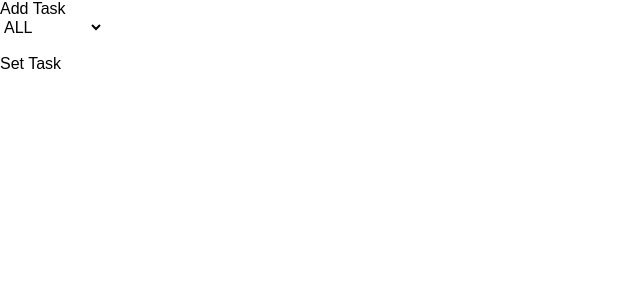
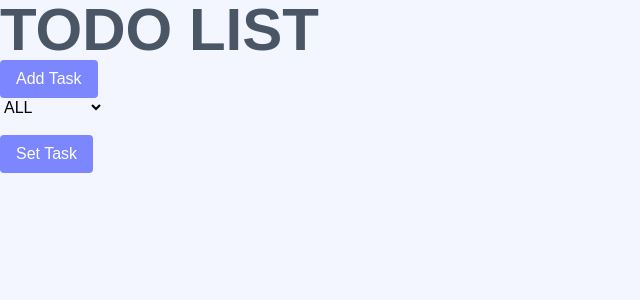
Before and after one commit to nkartikaxioned/React-Training-, a React (Vite) app in the folder react/: page / in a window 1280 px wide. Both pictures are taken after a click on the button "Add Task". Shown: the top 300 px of the page, without its empty margins (0-640 px from the left). Built offline with nearby package versions, Linux system fonts and the light colour scheme.

Commit message:
in progress

```diff
--- a/react/src/Todo-test/displayTodo.jsx
+++ b/react/src/Todo-test/displayTodo.jsx
@@ -9,10 +9,10 @@ export const DisplayTodo = ({todoArray}) => {
             <input type="checkbox" />
             <p>{todo}</p>
             <div>
-              <button>Delete</button>
+              <button className="btn">Delete</button>
             </div>
             <div>
-              <button>Edit</button>
+              <button className="btn">Edit</button>
             </div>
           </li>
         );
--- a/react/src/Todo-test/todoInput.jsx
+++ b/react/src/Todo-test/todoInput.jsx
@@ -26,7 +26,7 @@ export const TodoInput = ({todoValue, setTodoValue, todoArray, setTodoArray}) =>
         autoComplete="off"/>
       </div>
       <div>
-        <button type="submit">Set Task</button>
+        <button className="btn" type="submit">Set Task</button>
       </div>
     </form>
   )
--- a/react/src/Todo-test/todoMain.jsx
+++ b/react/src/Todo-test/todoMain.jsx
@@ -18,9 +18,10 @@ const [isVisible, setIsVisible] = useState(false);
 localStorage.setItem(listKey, JSON.stringify(todoArray));
   return (
     <div>
+      <h1>TODO LIST</h1>
       <div>
         <div>
-          <button onClick={() => {setIsVisible(!isVisible)}}>Add Task</button>
+          <button className="btn" onClick={() => {setIsVisible(!isVisible)}}>Add Task</button>
         </div>
         <select name="" id="">
           <option value="all" defaultChecked>ALL</option>
--- a/react/src/index.css
+++ b/react/src/index.css
@@ -100,3 +100,8 @@ li {
   display: inline-block;
   list-style-type: none;
 }
+
+h1 { @apply text-6xl font-bold text-gray-600 }
+section { @apply bg-indigo-100/40 h-screen}
+.btn { @apply px-4 py-2.5 rounded-sm bg-indigo-400 text-white duration-300 ease-linear }
+.btn:hover { @apply bg-indigo-300   }
```
